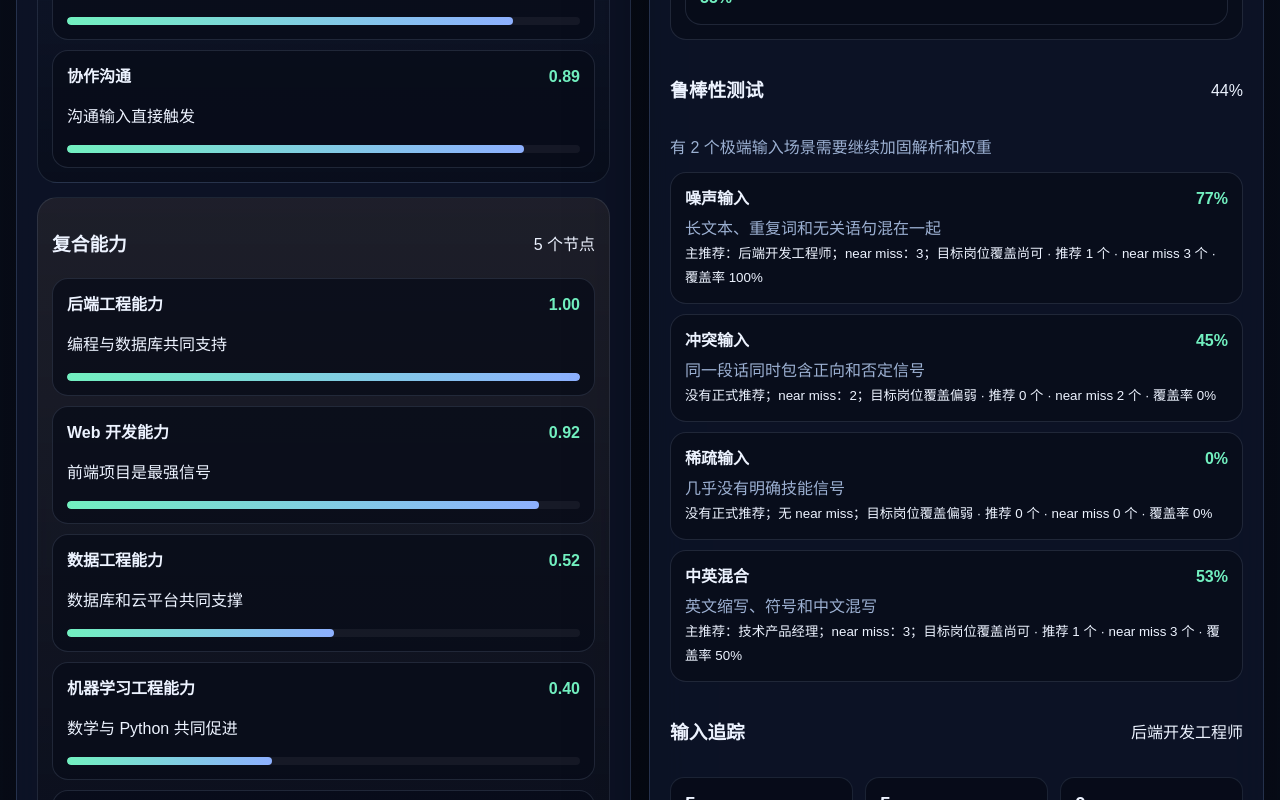
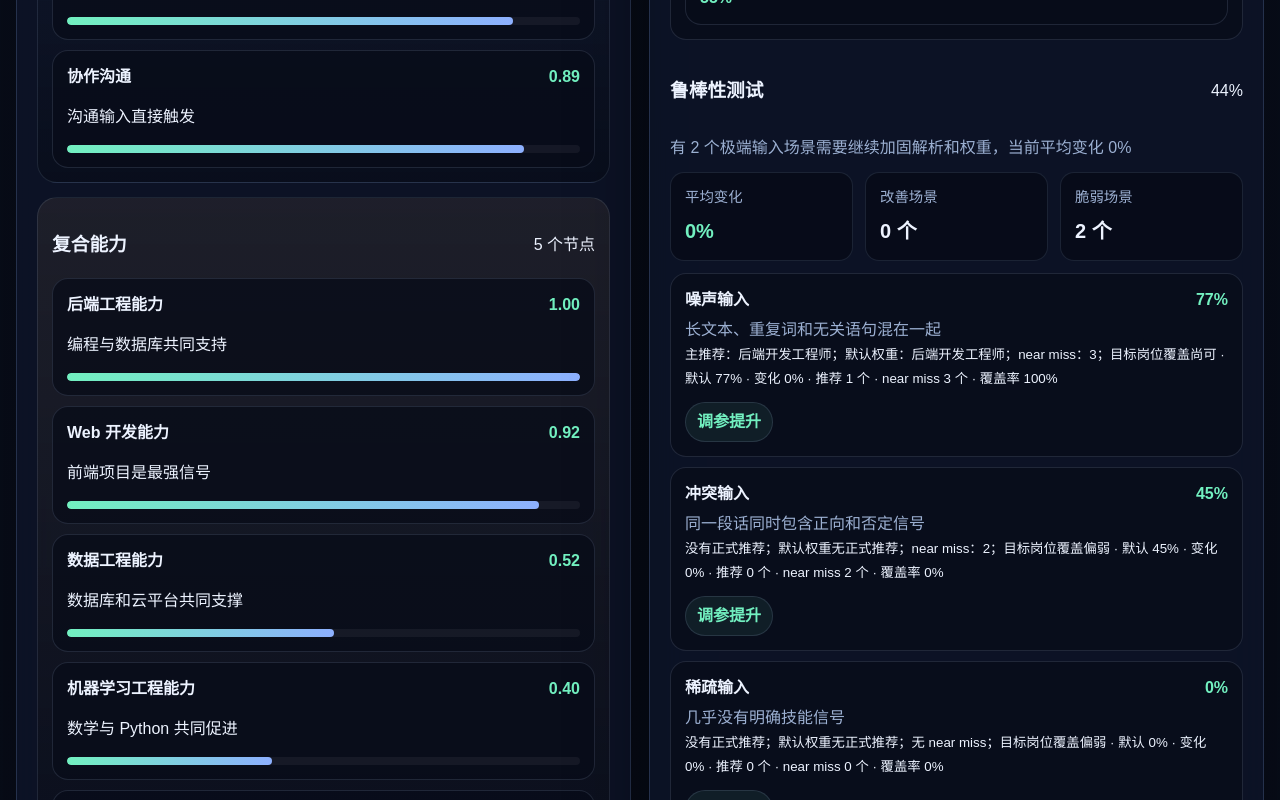
Before and after one commit to answerend42/CareerKEP, a React (Vite) app in the folder frontend/: page / in a window 1280 px wide. Shown: the part 3080-3880 px from the top of the page. Built offline with nearby package versions, Linux system fonts and the light colour scheme.

Commit message:
加了默认权重对比

```diff
--- a/frontend/scripts/robustness-check.ts
+++ b/frontend/scripts/robustness-check.ts
@@ -39,8 +39,11 @@ assert(sparseResponse.bridgeRecommendations.length > 0, '稀疏输入应该保
 const defaultReport = buildRobustnessReport(defaultDemoState);
 assert(defaultReport.cases.length === stressPresets.length, '鲁棒性报告应覆盖全部极端场景');
 assert(defaultReport.averageTopScore >= 0 && defaultReport.averageTopScore <= 1, '平均最高分应该在 0 到 1 之间');
+assert(defaultReport.averageDelta >= -1 && defaultReport.averageDelta <= 1, '平均变化应该在合理范围内');
+assert(defaultReport.improvedCount >= 0 && defaultReport.improvedCount <= defaultReport.cases.length, '改善场景数应该在合理范围内');
 assert(defaultReport.fragileCount >= 0 && defaultReport.fragileCount <= defaultReport.cases.length, '脆弱场景计数应在合理范围内');
 assert(defaultReport.cases.every((item) => item.coverage >= 0 && item.coverage <= 1), '覆盖率必须在 0 到 1 之间');
+assert(defaultReport.cases.every((item) => item.baselineTopScore >= 0 && item.baselineTopScore <= 1), '默认权重分数必须在 0 到 1 之间');
 
 const boostedReport = buildRobustnessReport({
   ...defaultDemoState,
--- a/frontend/src/app/demoData.ts
+++ b/frontend/src/app/demoData.ts
@@ -624,12 +624,22 @@ export const buildRobustnessReport = (state: DemoState): RobustnessReport => {
         topK: state.topK,
         tuning: state.tuning
       };
+      const baselineState: DemoState = {
+        ...preset.state,
+        topK: state.topK,
+        tuning: defaultDemoState.tuning
+      };
       const response = buildRecommendationResponse(evaluationState);
+      const baselineResponse = buildRecommendationResponse(baselineState);
       const topCard = response.recommendations[0];
+      const baselineTopCard = baselineResponse.recommendations[0];
       const topScore = topCard?.score ?? response.nearMissRoles[0]?.score ?? 0;
+      const baselineTopScore = baselineTopCard?.score ?? baselineResponse.nearMissRoles[0]?.score ?? 0;
+      const scoreDelta = topScore - baselineTopScore;
       const coverage = response.targetRoleAnalysis.coverage;
       const warningParts = [
         topCard ? `主推荐：${topCard.label}` : '没有正式推荐',
+        baselineTopCard ? `默认权重：${baselineTopCard.label}` : '默认权重无正式推荐',
         response.nearMissRoles.length ? `near miss：${response.nearMissRoles.length}` : '无 near miss',
         coverage < 0.5 ? '目标岗位覆盖偏弱' : '目标岗位覆盖尚可'
       ];
@@ -640,6 +650,8 @@ export const buildRobustnessReport = (state: DemoState): RobustnessReport => {
         description: preset.description,
         topRole: topCard?.label ?? response.targetRoleAnalysis.label,
         topScore,
+        baselineTopScore,
+        scoreDelta,
         recommendationCount: response.recommendations.length,
         nearMissCount: response.nearMissRoles.length,
         coverage,
@@ -648,15 +660,19 @@ export const buildRobustnessReport = (state: DemoState): RobustnessReport => {
     });
 
   const averageTopScore = cases.length ? cases.reduce((sum, item) => sum + item.topScore, 0) / cases.length : 0;
+  const averageDelta = cases.length ? cases.reduce((sum, item) => sum + item.scoreDelta, 0) / cases.length : 0;
+  const improvedCount = cases.filter((item) => item.scoreDelta > 0).length;
   const fragileCount = cases.filter((item) => item.topScore < 0.42 || item.recommendationCount === 0).length;
 
   return {
     averageTopScore,
+    averageDelta,
+    improvedCount,
     fragileCount,
     headline:
       fragileCount > 0
-        ? `有 ${fragileCount} 个极端输入场景需要继续加固解析和权重`
-        : '极端输入下整体表现稳定，暂未发现明显脆弱点',
+        ? `有 ${fragileCount} 个极端输入场景需要继续加固解析和权重，当前平均变化 ${Math.round(averageDelta * 100)}%`
+        : `极端输入下整体表现稳定，当前平均变化 ${Math.round(averageDelta * 100)}%`,
     cases
   };
 };
--- a/frontend/src/app/panes/ResultPane.tsx
+++ b/frontend/src/app/panes/ResultPane.tsx
@@ -7,6 +7,10 @@ interface ResultPaneProps {
 }
 
 const formatPercent = (value: number) => `${Math.round(value * 100)}%`;
+const formatDelta = (value: number) => {
+  const rounded = Math.round(value * 100);
+  return rounded > 0 ? `+${rounded}%` : `${rounded}%`;
+};
 
 export function ResultPane({ response, activeStep, robustnessReport }: ResultPaneProps) {
   return (
@@ -102,6 +106,22 @@ export function ResultPane({ response, activeStep, robustnessReport }: ResultPan
           <span>{formatPercent(robustnessReport.averageTopScore)}</span>
         </div>
         <p className="result-intro">{robustnessReport.headline}</p>
+        <div className="result-summary-row">
+          <div className="result-summary-card">
+            <span>平均变化</span>
+            <strong className={robustnessReport.averageDelta >= 0 ? 'summary-positive' : 'summary-negative'}>
+              {formatDelta(robustnessReport.averageDelta)}
+            </strong>
+          </div>
+          <div className="result-summary-card">
+            <span>改善场景</span>
+            <strong>{robustnessReport.improvedCount} 个</strong>
+          </div>
+          <div className="result-summary-card">
+            <span>脆弱场景</span>
+            <strong>{robustnessReport.fragileCount} 个</strong>
+          </div>
+        </div>
         <div className="result-list compact">
           {robustnessReport.cases.map((item) => (
             <article key={item.id} className="result-card">
@@ -111,9 +131,14 @@ export function ResultPane({ response, activeStep, robustnessReport }: ResultPan
               </div>
               <p>{item.description}</p>
               <small>
-                {item.warning} · 推荐 {item.recommendationCount} 个 · near miss {item.nearMissCount} 个 · 覆盖率{' '}
-                {formatPercent(item.coverage)}
+                {item.warning} · 默认 {formatPercent(item.baselineTopScore)} · 变化 {formatDelta(item.scoreDelta)} · 推荐{' '}
+                {item.recommendationCount} 个 · near miss {item.nearMissCount} 个 · 覆盖率 {formatPercent(item.coverage)}
               </small>
+              <div className="tag-row">
+                <span className={`tag ${item.scoreDelta >= 0 ? 'success' : 'warning'}`}>
+                  {item.scoreDelta >= 0 ? '调参提升' : '调参回落'}
+                </span>
+              </div>
             </article>
           ))}
         </div>
--- a/frontend/src/app/styles/global.css
+++ b/frontend/src/app/styles/global.css
@@ -591,6 +591,38 @@ pre {
   color: var(--muted);
 }
 
+.result-summary-row {
+  display: grid;
+  grid-template-columns: repeat(3, minmax(0, 1fr));
+  gap: 12px;
+}
+
+.result-summary-card {
+  padding: 14px;
+  border-radius: 14px;
+  border: 1px solid rgba(156, 176, 210, 0.14);
+  background: rgba(6, 11, 23, 0.72);
+}
+
+.result-summary-card span {
+  display: block;
+  color: var(--muted);
+  font-size: 0.9rem;
+  margin-bottom: 8px;
+}
+
+.result-summary-card strong {
+  font-size: 1.25rem;
+}
+
+.summary-positive {
+  color: var(--accent);
+}
+
+.summary-negative {
+  color: var(--warning);
+}
+
 .clause-list {
   display: flex;
   flex-wrap: wrap;
@@ -634,6 +666,7 @@ pre {
   .evidence-grid,
   .field-grid,
   .micro-summary,
+  .result-summary-row,
   .trace-metrics,
   .trace-summary,
   .hero-metrics {
--- a/frontend/src/app/types.ts
+++ b/frontend/src/app/types.ts
@@ -111,6 +111,8 @@ export interface RobustnessCaseResult {
   description: string;
   topRole: string;
   topScore: number;
+  baselineTopScore: number;
+  scoreDelta: number;
   recommendationCount: number;
   nearMissCount: number;
   coverage: number;
@@ -119,6 +121,8 @@ export interface RobustnessCaseResult {
 
 export interface RobustnessReport {
   averageTopScore: number;
+  averageDelta: number;
+  improvedCount: number;
   fragileCount: number;
   headline: string;
   cases: RobustnessCaseResult[];
```
Also changed, not shown: 1 other file (tests, documents, lock files or other folders).
